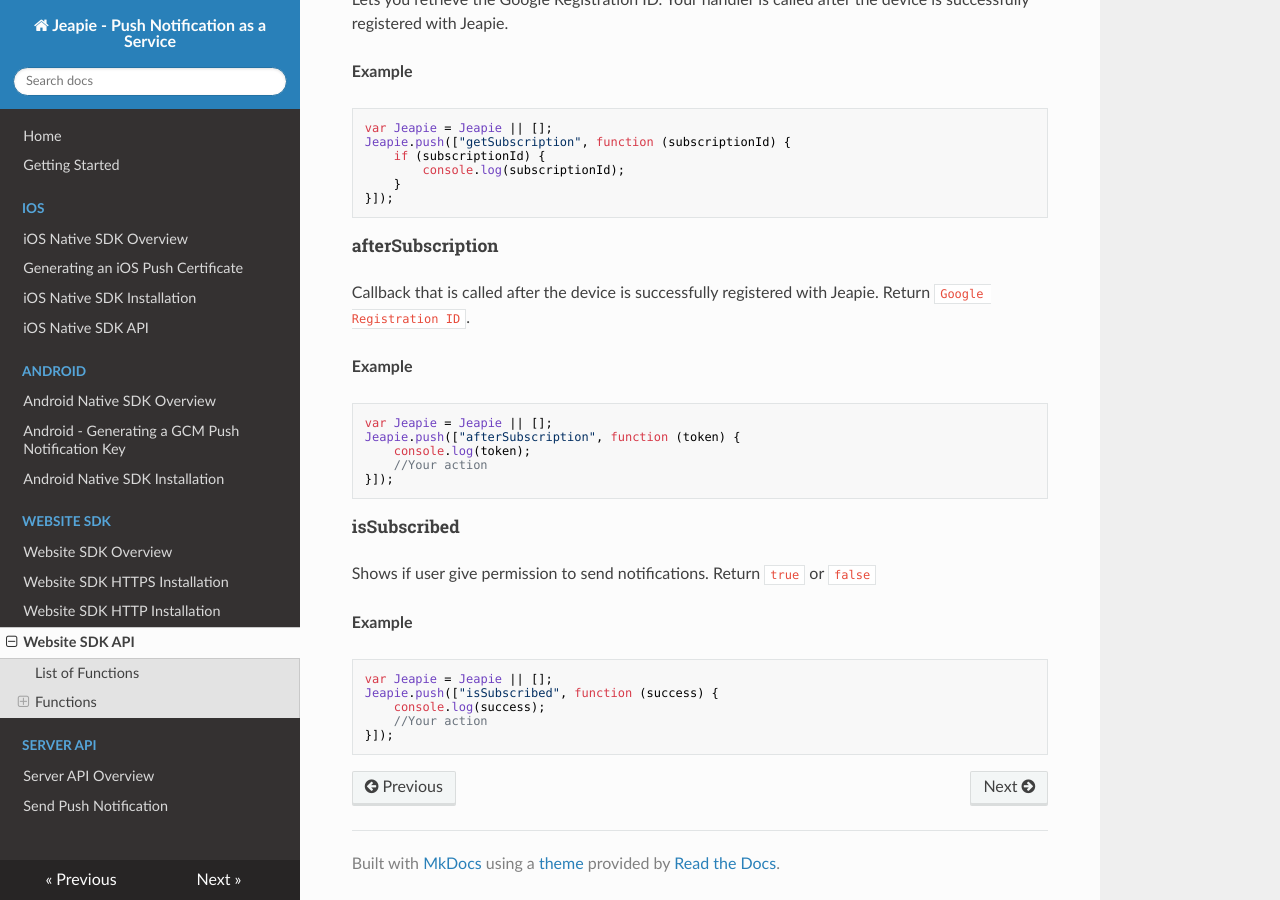
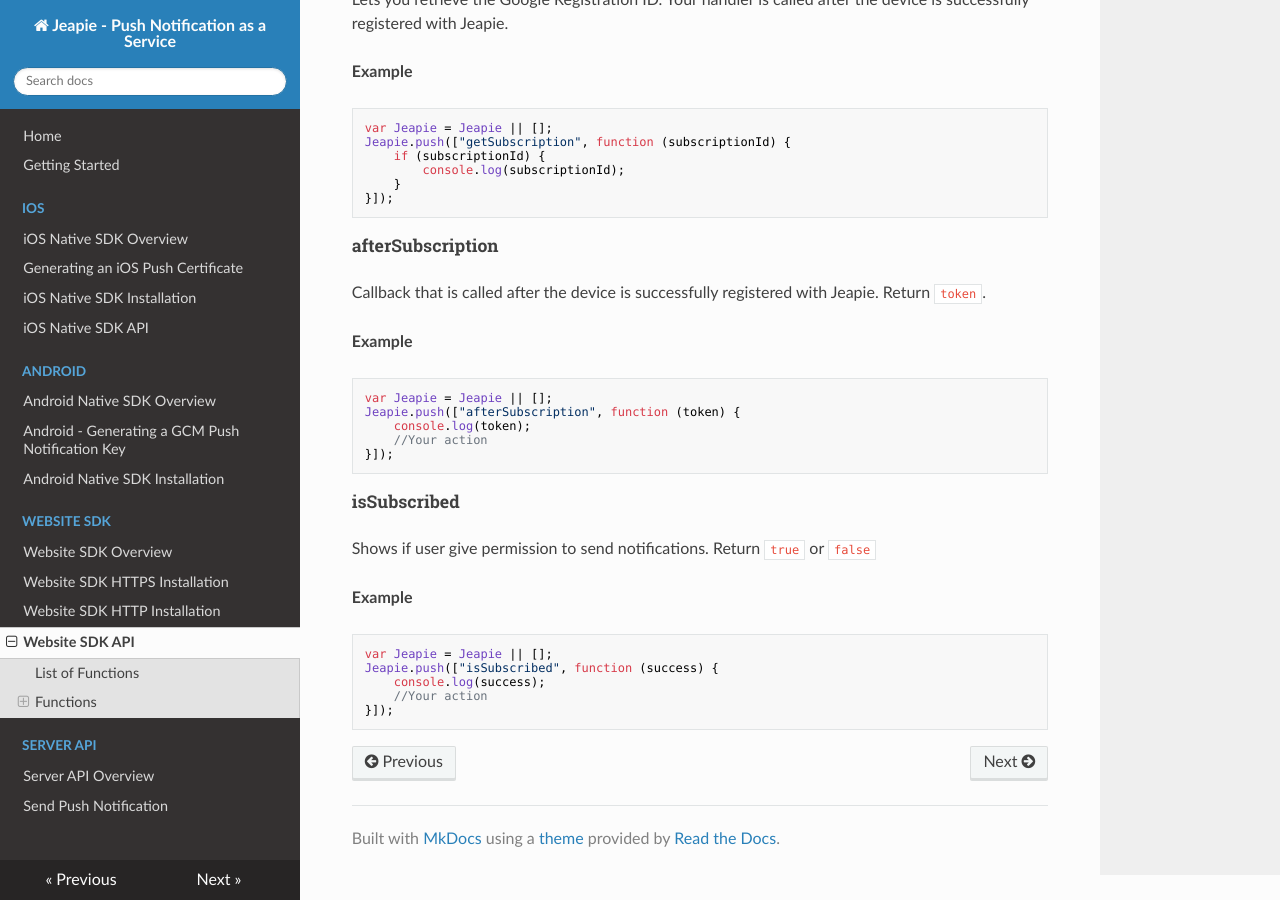
Before and after one commit to Jeapie/jeapie-docs, an MkDocs documentation site: the page built from docs/Websdk/Website-SDK-API.md, in a window 1280 px wide and 900 px high, scrolled down 3038 px. Built offline with MkDocs 1.6.1, drawn with Linux system fonts in a browser that asks for light colours; nearby versions of some CDN libraries; old or Windows-style settings are respelled for this version of MkDocs.

Commit message:
Fix with token

````diff
--- a/docs/Websdk/Website-SDK-API.md
+++ b/docs/Websdk/Website-SDK-API.md
@@ -128,7 +128,7 @@ Jeapie.push(["getSubscription", function (subscriptionId) {
 
 #####**afterSubscription**
 
-Callback that is called after the device is successfully registered with Jeapie. Return `Google Registration ID`.
+Callback that is called after the device is successfully registered with Jeapie. Return `token`.
 
 **Example**
 ```javascript
````
